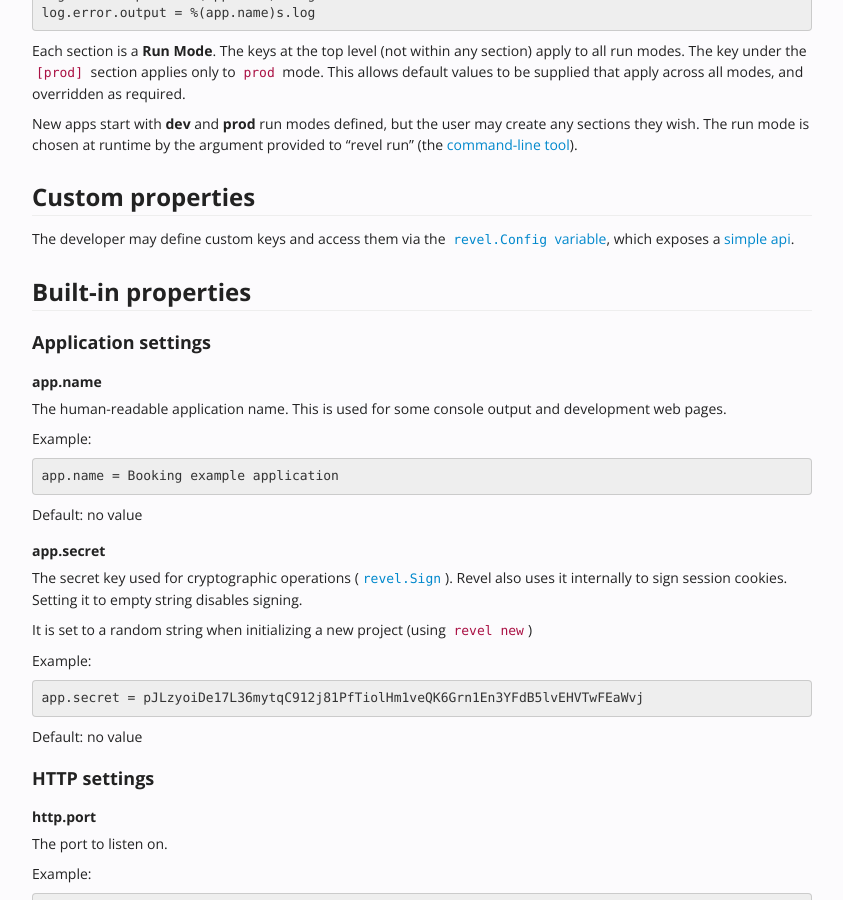
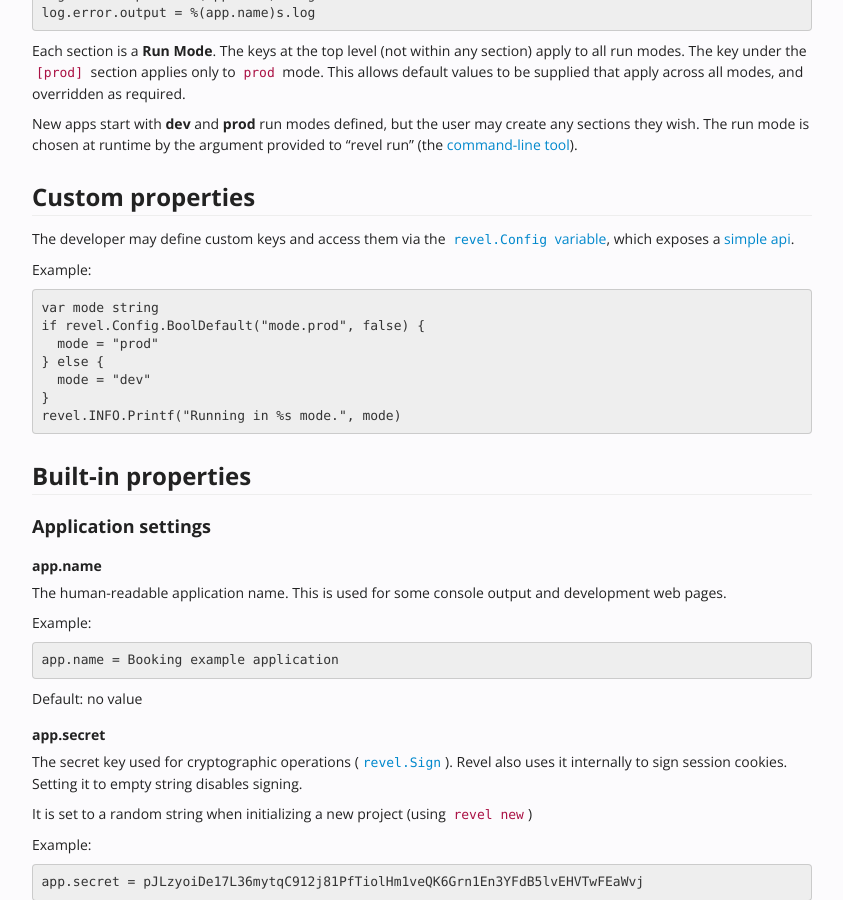
Before and after one commit to revel/revel.github.io, a Jekyll site: the page built from manual/appconf.md, in a window 1280 px wide and 900 px high, scrolled down 663 px. Shown: the whole window, without its empty margins (298-1141 px from the left). Built offline with Jekyll 4.4.1, drawn with Linux system fonts in a browser that asks for light colours.

Commit message:
Update appconf.md
Added example for accessing variables from app.conf via revel.Config

```diff
--- a/manual/appconf.md
+++ b/manual/appconf.md
@@ -48,6 +48,16 @@ argument provided to "revel run" (the [command-line tool](tool.html)).
 The developer may define custom keys and access them via the
 [`revel.Config` variable](../docs/godoc/revel.html#variables), which exposes a
 [simple api](../docs/godoc/config.html).
+
+Example:
+
+    var mode string
+    if revel.Config.BoolDefault("mode.prod", false) {
+      mode = "prod"
+    } else {
+      mode = "dev"
+    }
+    revel.INFO.Printf("Running in %s mode.", mode)
 
 ## Built-in properties
 
```
